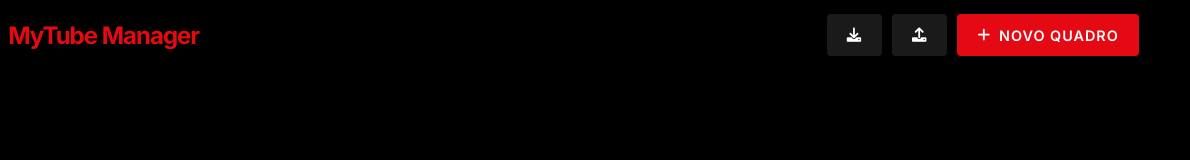
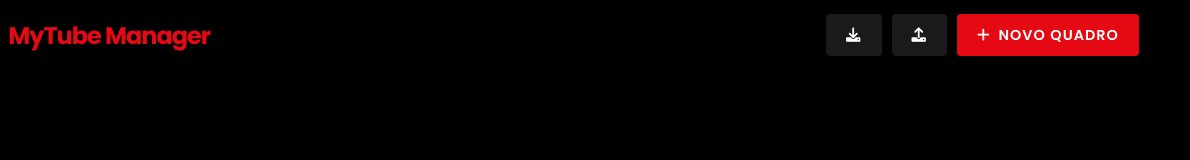
Before and after one commit to zeus-rr/nineplay, a plain HTML site: page index.html in a window 1280 px wide. Shown: the full height of the page, 90-1280 px from the left. Drawn offline with nearby package versions, Linux system fonts and the light colour scheme.

Commit message:
Update index.html

```diff
--- a/index.html
+++ b/index.html
@@ -7,7 +7,7 @@
 
     <link rel="icon" href="nine.ico?v=2" type="image/x-icon">
 
-    <link href="https://fonts.googleapis.com/css2?family=Inter:wght@400;600;700&display=swap" rel="stylesheet">
+    <link href="https://fonts.googleapis.com/css2?family=Poppins:wght@400;600;700&display=swap" rel="stylesheet">
     <link rel="stylesheet" href="https://cdnjs.cloudflare.com/ajax/libs/font-awesome/6.0.0/css/all.min.css">
 
     <link rel="stylesheet" href="style.css">
```
